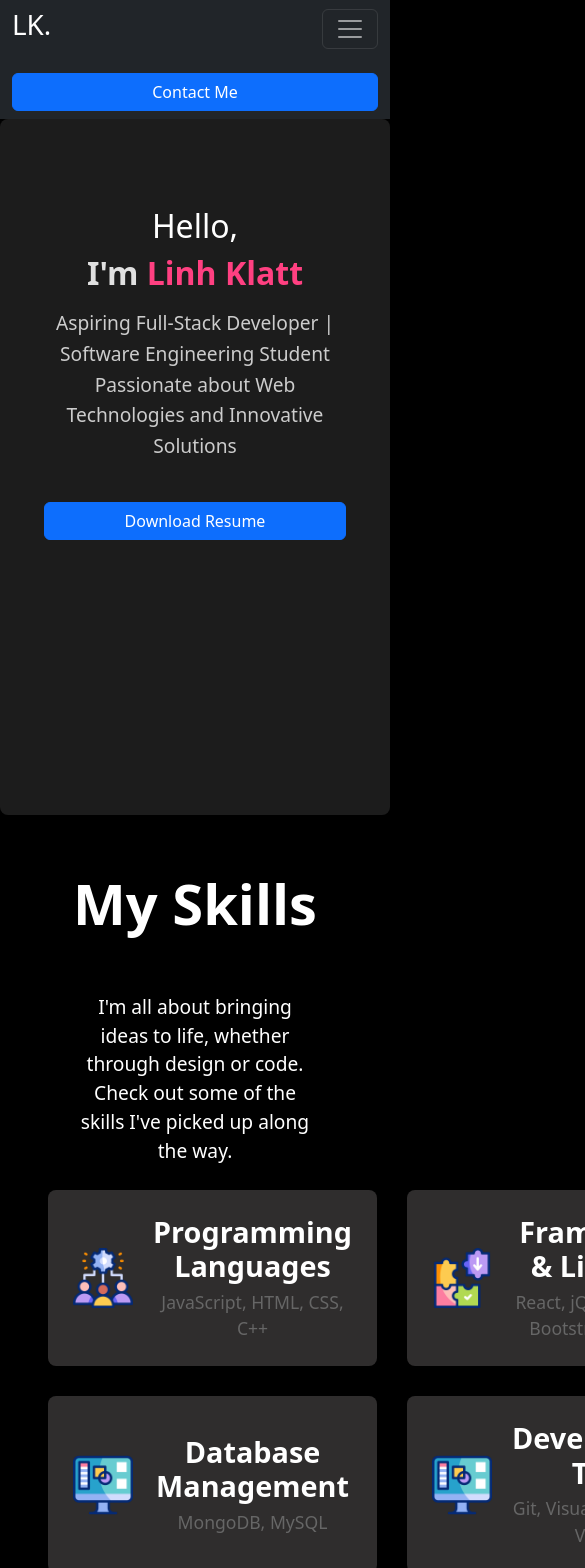
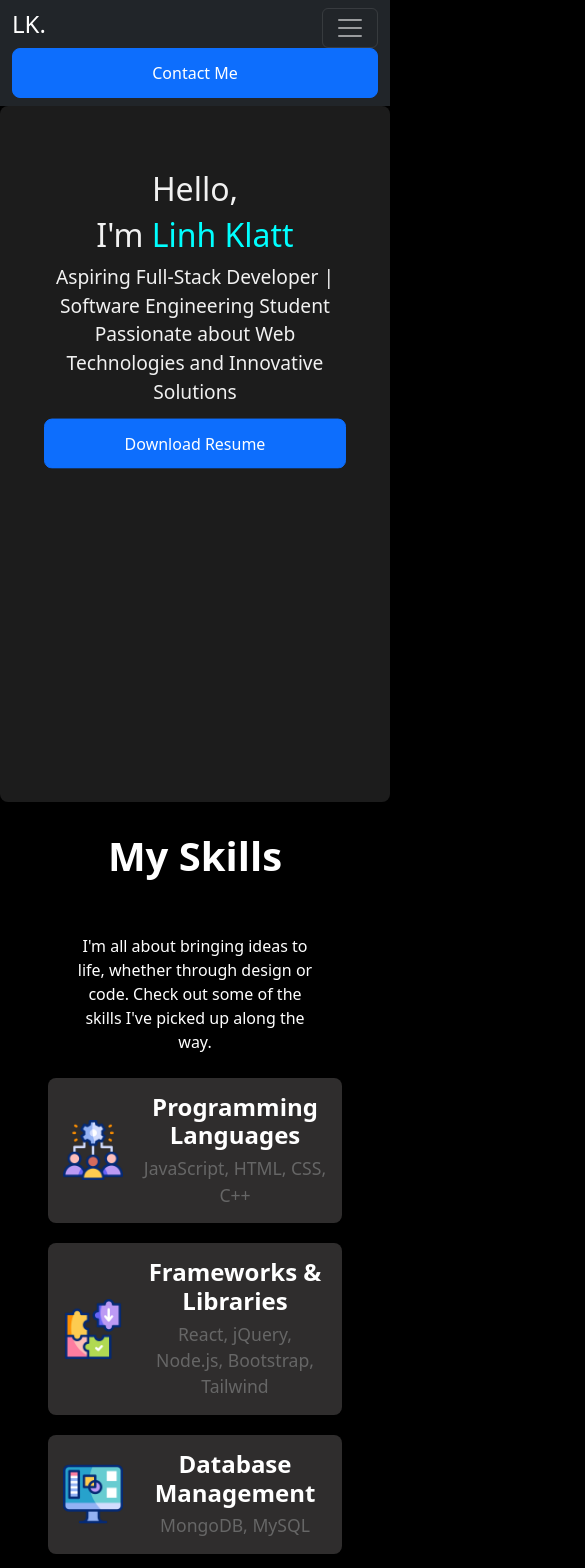
Before and after one commit to linhklatt/react-portfolio, a React (Create React App) app: page / in a window 390 px wide. Shown: the top 1568 px of the page, 585 px wide, since content can reach past the window. Built offline with nearby package versions, Linux system fonts and the light colour scheme.

Commit message:
added animation style for intro page, Download Resume button now can download pdf file when its clicked

```diff
--- a/src/components/Contact/contact.css
+++ b/src/components/Contact/contact.css
@@ -1,76 +1,48 @@
 #contactPage {
-  min-height: calc(100vh - 4rem);
-  width: 100vw;
-  max-width: 70rem; /* Increased max-width */
-  margin: 0 auto;
+  padding: 4rem 0;
   text-align: center;
-  display: flex;
-  flex-direction: column;
-  align-items: center;
-  justify-content: center;
-  margin-top: 2rem;
 }
 
 .contactTitle {
-  font-size: 3.5rem; /* Same font size for title consistency */
-  font-weight: bold;
+  font-size: 3.5rem;
   margin-bottom: 1.5rem;
 }
 
 .contactDesc {
-  padding: 1.5rem;
   font-size: 1.2rem;
-  font-weight: 300;
+  margin-bottom: 2rem;
 }
 
-.contactForm {
-  margin: 1.5rem;
-  display: flex;
-  flex-direction: column;
-  align-items: center;
-  justify-content: center;
-  width: 90vw;
-  max-width: 70rem; /* Increased max-width for consistency */
+.form-control {
+  padding: 1rem;
+  font-size: 1.1rem;
+  border-radius: 0.5rem;
+  background-color: #333;
+  color: #fff;
+  border: none;
 }
 
-.name,
-.email,
-.msg {
-  font-size: 1.1rem; /* Consistent font size */
-  width: 100%;
-  max-width: 40rem;
-  margin: 0.5rem;
-  padding: 1rem; /* Increased padding */
-  color: white;
-  border: none;
+.btn {
+  padding: 0.75rem 2rem;
   border-radius: 0.5rem;
-  background: rgb(40, 40, 40);
 }
 
-.submitBtn {
-  background: white;
-  color: #000;
-  border: none;
-  padding: 0.75rem 3.5rem;
-  border-radius: 0.5rem;
-  margin: 2rem;
-  cursor: pointer;
-  transition: background-color 0.3s ease;
+.links a {
+  font-size: 1.5rem;
+  color: #fff;
+  transition: color 0.3s ease;
 }
 
-.submitBtn:hover {
-  background-color: #e0e0e0; /* Subtle hover effect */
+.links a:hover {
+  color: #ff4081;
 }
 
-.links {
-  display: flex;
-  flex-wrap: wrap;
-  justify-content: center;
+@media (max-width: 768px) {
+  .contactTitle {
+    font-size: 2.5rem;
+  }
+
+  .contactDesc {
+    font-size: 1rem;
+  }
 }
-
-.link {
-  object-fit: cover;
-  height: 2rem;
-  width: 2rem;
-  margin: 0 0.5rem;
-}
--- a/src/components/Intro/intro.css
+++ b/src/components/Intro/intro.css
@@ -5,66 +5,97 @@
   display: flex;
   align-items: center;
   justify-content: space-between;
-  background-color: #1c1c1c; /* Dark background */
-  color: #f1f1f1; /* Light text color for contrast */
-  box-shadow: 0 4px 12px rgba(0, 0, 0, 0.3); /* Subtle shadow for depth */
+  background-color: #1c1c1c;
+  color: #f1f1f1;
+  box-shadow: 0 4px 12px rgba(0, 0, 0, 0.3);
   border-radius: 8px;
 }
 
-.introContent {
-  padding: 2.5rem;
-  max-width: 600px;
-}
-
-.hello {
-  font-size: 2.5rem;
-  font-weight: 400;
-  color: #fff; /* Light color for contrast */
-  margin-bottom: 0.5rem;
-}
-
-.introText {
-  font-size: 3.5rem;
-  font-weight: 700;
-  color: #e0e0e0; /* Slightly softer light color for large text */
+.hello,
+.introText,
+.introPara,
+.profile-img {
+  opacity: 1;
+  transform: translateY(30px);
 }
 
 .introName {
-  color: #ff4081; /* Accent color for name */
+  color: aqua;
 }
 
-.introPara {
-  font-size: 1.4rem;
-  font-weight: 300;
-  line-height: 1.6;
-  color: #ccc; /* Softer light gray for paragraph text */
-  margin-top: 1rem;
-}
-
-.btn {
-  margin-top: 1.5rem;
-  padding: 0.75rem 2rem;
-  border-radius: 30px;
-  background-color: #ff4081; /* Accent color for button */
-  color: #fff;
-  border: none;
-  transition: background-color 0.3s ease;
-}
-
-.btn:hover {
-  background-color: #e0306e; /* Darker shade on hover */
+/* Wrapper for the geometric background */
+.profile-img-wrapper {
+  position: relative;
+  display: inline-block;
+  background-color: #1c1c1c;
+  padding: 3rem;
+  border-radius: 80%; /* Use rounded corners for a geometric shape */
+  clip-path: ellipse(50px 60px at 0 10% 20%); /* Geometric shape */
 }
 
 .profile-img {
-  max-width: 450px;
+  max-width: 300px;
   height: auto;
   object-fit: cover;
-  border-radius: 50%;
-  margin-bottom: 0;
-  box-shadow: 0 4px 12px rgba(0, 0, 0, 0.4); /* Shadow for the profile image */
+  border-radius: 100%; /* Circular image */
+  border: 8px solid aqua; /* Optional border */
 }
 
-/* Responsive Adjustments */
+.animate-fadeIn {
+  animation: fadeIn 1.5s forwards;
+}
+
+.animate-slideUp {
+  animation: slideUp 1.5s forwards;
+}
+
+.animate-bounce {
+  animation: bounce 1.5s infinite;
+}
+
+.animate-scaleUp {
+  animation: scaleUp 1.5s forwards;
+}
+
+@keyframes fadeIn {
+  to {
+    opacity: 1;
+    transform: translateY(0);
+  }
+}
+
+@keyframes slideUp {
+  0% {
+    opacity: 0;
+    transform: translateY(30px);
+  }
+  100% {
+    opacity: 1;
+    transform: translateY(0);
+  }
+}
+
+@keyframes bounce {
+  0%,
+  100% {
+    transform: translateY(0);
+  }
+  50% {
+    transform: translateY(-10px);
+  }
+}
+
+@keyframes scaleUp {
+  0% {
+    opacity: 0;
+    transform: scale(0.8);
+  }
+  100% {
+    opacity: 1;
+    transform: scale(1);
+  }
+}
+
 @media (max-width: 768px) {
   #intro {
     flex-direction: column;
@@ -72,14 +103,8 @@
     text-align: center;
   }
 
-  .introContent {
-    padding: 1.5rem;
-    max-width: 100%;
-  }
-
-  .profile-img {
+  .profile-img-wrapper {
     margin-top: 2rem;
-    max-width: 300px;
   }
 
   .hello,
--- a/src/components/Intro/intro.js
+++ b/src/components/Intro/intro.js
@@ -1,7 +1,6 @@
 import React from "react";
 import "./intro.css";
 import bg from "../../assets/images/linhImg.png";
-import { Link } from "react-scroll";
 
 const Intro = () => {
   return (
@@ -10,22 +9,33 @@ const Intro = () => {
       className="container-fluid d-flex align-items-center justify-content-between"
     >
       <div className="row w-100 align-items-center">
-        <div className="introContent col-md-6">
-          <h1 className="hello">Hello,</h1>
-          <h1 className="introText">
+        <div className="introContent col-md-6 animate-fadeIn">
+          <h1 className="hello animate-slideUp">Hello,</h1>
+          <h1 className="introText animate-slideUp">
             I'm <span className="introName">Linh Klatt</span>
           </h1>
-          <p className="introPara">
+          <p className="introPara animate-fadeIn">
             Aspiring Full-Stack Developer | Software Engineering Student <br />
             Passionate about Web Technologies and Innovative Solutions
           </p>
-          <Link to="resume" smooth={true} duration={500}>
-            <button className="btn btn-primary">Download Resume</button>
-          </Link>
+          <a
+            href="/Resume.pdf"
+            download
+            className="btn btn-primary animate-bounce"
+          >
+            Download Resume
+          </a>
         </div>
 
+        {/* Wrapper for the profile image with geometric background */}
         <div className="col-md-6 d-none d-md-flex justify-content-end">
-          <img src={bg} alt="Profile" className="bg img-fluid profile-img" />
+          <div className="profile-img-wrapper">
+            <img
+              src={bg}
+              alt="Profile"
+              className="bg img-fluid profile-img animate-scaleUp"
+            />
+          </div>
         </div>
       </div>
     </section>
--- a/src/components/NavBar/navbar.css
+++ b/src/components/NavBar/navbar.css
@@ -1,66 +1,31 @@
-/* Custom Logo styling */
 .logo {
-  height: 3rem;
-  width: 3rem;
-  object-fit: cover;
+  font-size: 2rem;
+  color: #fff;
 }
 
-/* Custom Contact button image styling */
-.desktopMenuImg {
-  object-fit: cover;
-  height: 1rem;
-  width: 1rem;
-  margin-left: 0.5rem;
+.contact-btn {
+  margin-left: auto;
 }
 
-/* Optional custom active link styling */
-.nav-link.active {
-  color: purple;
-  border-bottom: 2px solid purple;
-}
-
-/* Contact button styling */
-.contact-btn {
-  display: flex;
-  align-items: center;
-  justify-content: center;
-  padding: 0.5rem 1rem;
-  margin-left: auto; /* This pushes the button to the far right */
-}
-
-/* Adjust padding for the navbar */
 .navbar {
   padding: 1rem 2rem;
 }
 
-/* Align the nav-items to center */
-.navbar-nav {
-  text-align: center;
+.navbar-nav .nav-item {
+  margin: 0 0.5rem;
 }
 
-/* Adjust spacing for the nav-items */
-.navbar-nav .nav-item {
-  margin-left: 0.5rem;
-  margin-right: 0.5rem;
+.nav-link.active {
+  color: #ff4081;
+  border-bottom: 2px solid #ff4081;
 }
 
-/* Responsive styling */
 @media (max-width: 768px) {
-  /* Logo size reduction for mobile view */
   .logo {
-    height: 2.5rem;
-    width: 2.5rem;
+    font-size: 1.5rem;
   }
 
-  /* Full width button on mobile */
-  .btn {
-    width: 100%;
-    margin-top: 1rem;
-  }
-
-  /* Make the nav-items stack vertically */
   .navbar-nav .nav-item {
-    margin-left: 0;
-    margin-right: 0;
+    margin: 0;
   }
 }
--- a/src/components/NavBar/navbar.js
+++ b/src/components/NavBar/navbar.js
@@ -1,5 +1,4 @@
 import "./navbar.css";
-
 import { Link } from "react-scroll";
 import { useState } from "react";
 
@@ -14,8 +13,7 @@ const Navbar = () => {
     <nav className="navbar navbar-expand-lg navbar-dark bg-dark">
       <div className="container-fluid">
         {/* Logo */}
-
-        <h1>LK.</h1>
+        <h1 className="logo">LK.</h1>
 
         {/* Hamburger button for mobile view */}
         <button
@@ -38,67 +36,27 @@ const Navbar = () => {
         >
           <ul className="navbar-nav mx-auto">
             <li className="nav-item">
-              <Link
-                className="nav-link"
-                activeClass="active"
-                to="intro"
-                spy={true}
-                smooth={true}
-                offset={-10}
-                duration={500}
-              >
+              <Link className="nav-link" to="intro" smooth duration={500}>
                 About Me
               </Link>
             </li>
             <li className="nav-item">
-              <Link
-                className="nav-link"
-                activeClass="active"
-                to="skills"
-                spy={true}
-                smooth={true}
-                offset={-200}
-                duration={500}
-              >
+              <Link className="nav-link" to="skills" smooth duration={500}>
                 Skills
               </Link>
             </li>
             <li className="nav-item">
-              <Link
-                className="nav-link"
-                activeClass="active"
-                to="projects"
-                spy={true}
-                smooth={true}
-                offset={-10}
-                duration={500}
-              >
+              <Link className="nav-link" to="projects" smooth duration={500}>
                 Projects
               </Link>
             </li>
             <li className="nav-item">
-              <Link
-                className="nav-link"
-                activeClass="active"
-                to="experience"
-                spy={true}
-                smooth={true}
-                offset={-10}
-                duration={500}
-              >
+              <Link className="nav-link" to="experience" smooth duration={500}>
                 Experience
               </Link>
             </li>
             <li className="nav-item">
-              <Link
-                className="nav-link"
-                activeClass="active"
-                to="education"
-                spy={true}
-                smooth={true}
-                offset={-50}
-                duration={500}
-              >
+              <Link className="nav-link" to="education" smooth duration={500}>
                 Education
               </Link>
             </li>
@@ -108,11 +66,11 @@ const Navbar = () => {
         {/* Contact Button (aligned to the right) */}
         <button
           className="btn btn-primary contact-btn"
-          onClick={() => {
+          onClick={() =>
             document
               .getElementById("contact")
-              .scrollIntoView({ behavior: "smooth" });
-          }}
+              .scrollIntoView({ behavior: "smooth" })
+          }
         >
           Contact Me
         </button>
--- a/src/components/Skills/skill.css
+++ b/src/components/Skills/skill.css
@@ -14,7 +14,7 @@
 
 .skillTitle {
   margin: 1.5rem;
-  font-size: 3.5rem; /* Same font size as other sections */
+  font-size: 3.5rem;
   font-weight: bold;
 }
 
@@ -27,7 +27,7 @@
 .skillBars {
   display: grid;
   grid-template-columns: repeat(2, 1fr);
-  gap: 30px; /* Consistent gap */
+  gap: 30px;
   max-width: 70rem;
   width: 100%;
   margin: 0 auto;
@@ -68,3 +68,27 @@
   font-size: 1.1rem;
   color: #666;
 }
+
+/* Responsive adjustments */
+@media (max-width: 768px) {
+  .skillBars {
+    grid-template-columns: 1fr; /* Stack skill bars vertically */
+    gap: 20px;
+  }
+
+  .skillTitle {
+    font-size: 2.5rem;
+  }
+
+  .skillDesc {
+    font-size: 1rem;
+  }
+
+  .skillBar {
+    padding: 15px;
+  }
+
+  .skillBarText h2 {
+    font-size: 1.5rem;
+  }
+}
```
Also changed, not shown: src/components/Contact/contact.js (+33 -16 lines), src/components/Projects/projects.css (+9 -29 lines), src/components/Projects/projects.js (+14 -15 lines), 1 other file (tests, documents, lock files or other folders).
